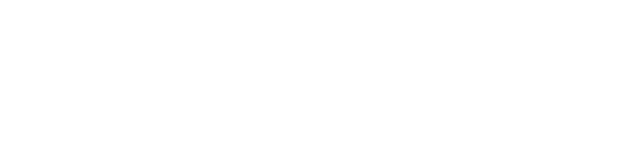
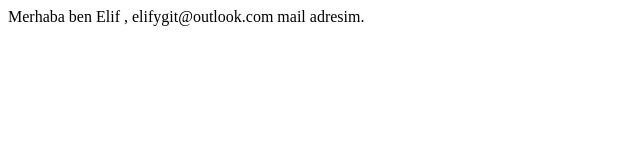
Before and after one commit to acunmedyaakademi/elif-sura-ortak-calisma, a plain HTML site: page iletisim.html in a window 1280 px wide. Shown: the whole page, without its empty margins (0-640 px from the left). Drawn offline with Linux system fonts and the light colour scheme.

Commit message:
iletisim sayfası güncellendi

```diff
--- a/iletisim.html
+++ b/iletisim.html
@@ -6,6 +6,6 @@
   <title>İletisim</title>
 </head>
 <body>
-
+  Merhaba ben Elif , elifygit@outlook.com mail adresim.
 </body>
 </html>
```
